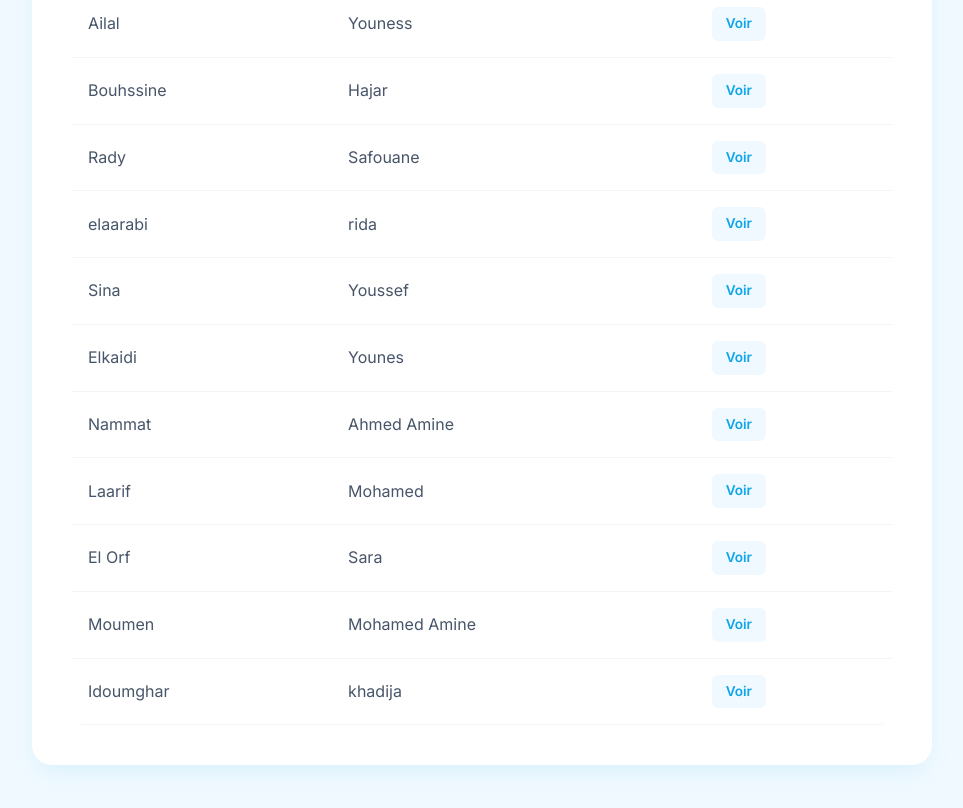
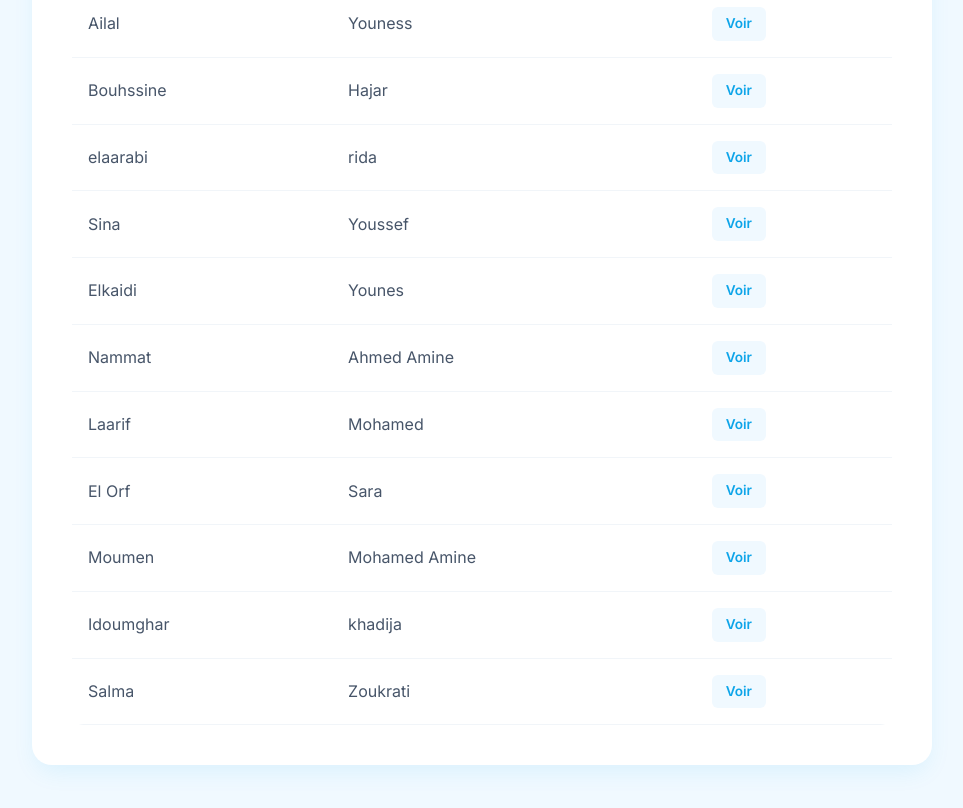
Before and after one commit to fstack567-stack/Projet-react, a React (Create React App) app: page / in a window 1280 px wide. Shown: the part 640-1448 px from the top of the page, without its empty margins (158-1121 px from the left). Built offline with nearby package versions, Linux system fonts and the light colour scheme.

Commit message:
fixed bugs

```diff
--- a/src/App.js
+++ b/src/App.js
@@ -19,7 +19,7 @@ import Ahmed from './components/ahmed';
 import Laarif from "./components/laarif";
 import Moumen from "./components/Moumen"
 import Khadija from "./components/khadija";
-
+import Salma from "./components/salma";
 
 
 function App() {
@@ -45,6 +45,7 @@ function App() {
          <Route path="/stagiaires/moumen" element={<Moumen />} />
 
         <Route path="/stagiaires/Idoumghar" element={<Khadija/>} />
+        <Route path="/stagiaires/salma" element={<Salma/>} />
 
 
 
--- a/src/container.js
+++ b/src/container.js
@@ -8,15 +8,15 @@ const users = [
   { id: "Menguit", nom: "Menguit", prenom: "Soukaina" },
   { id: "ailal", nom: "Ailal", prenom: "Youness" },
   { id: "bouhssine", nom: "Bouhssine", prenom: "Hajar" },
-  { id: "rady", nom: "Rady", prenom: "Safouane" },
   { id: "elaarabi", nom: "elaarabi", prenom: "rida" },
   { id: "sina", nom: "Sina", prenom: "Youssef" },
   { id: "elkaidi", nom: "Elkaidi", prenom: "Younes" },
   { id: "ahmed", nom: "Nammat", prenom: "Ahmed Amine" },
   { id: "laarif", nom: "Laarif", prenom: "Mohamed" },
-    { id: "elorf", nom: "El Orf", prenom: "Sara" },
-    { id: "moumen", nom: "Moumen", prenom: "Mohamed Amine" },
-    { id: "Idoumghar", nom: "Idoumghar", prenom: "khadija" },
+  { id: "elorf", nom: "El Orf", prenom: "Sara" },
+  { id: "moumen", nom: "Moumen", prenom: "Mohamed Amine" },
+  { id: "Idoumghar", nom: "Idoumghar", prenom: "khadija" },
+  { id: "salma", nom: "Salma", prenom: "Zoukrati" },
 ];
 
 export default function Container() {
--- a/src/styles/ahmed.css
+++ b/src/styles/ahmed.css
@@ -38,7 +38,7 @@ img:hover {
 }
 
 p:hover {
-    text-decoration: underline;
+    /* text-decoration: underline; */
 }
 
 p {
```
